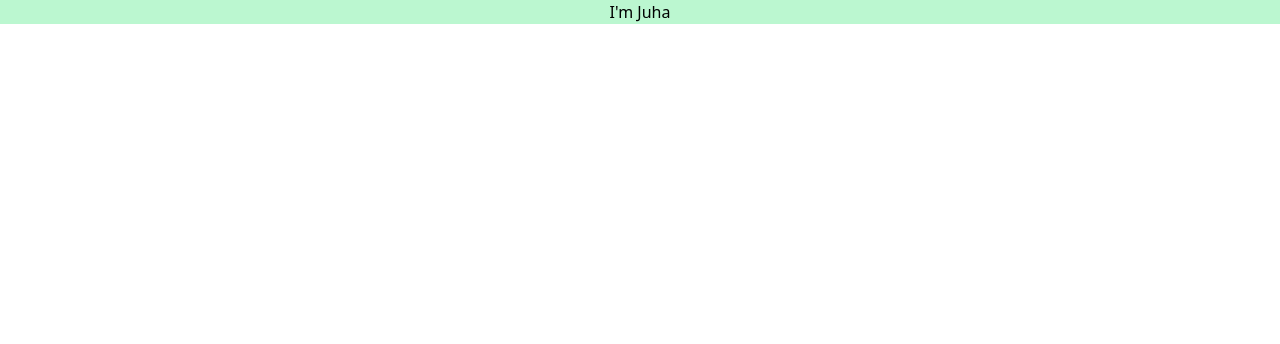
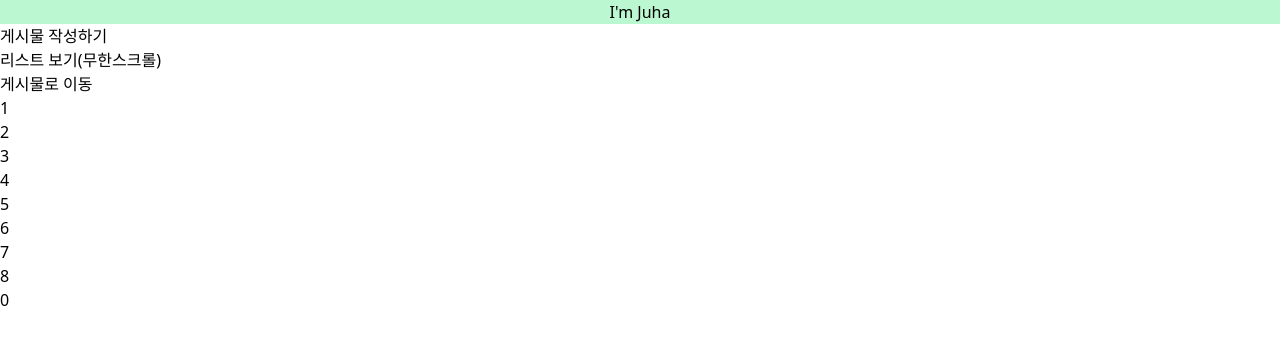
Before and after one commit to DND-Hackathon-DwD/Front-end, a React (Vite) app: page / in a window 1280 px wide. Shown: the top 344 px of the page. Built offline with nearby package versions, Linux system fonts and the light colour scheme.

Commit message:
[feat] router 세팅

```diff
--- a/package.json
+++ b/package.json
@@ -15,6 +15,7 @@
     "postcss": "^8.4.38",
     "react": "^18.2.0",
     "react-dom": "^18.2.0",
+    "react-router-dom": "^6.23.1",
     "tailwindcss": "^3.4.3"
   },
   "devDependencies": {
--- a/src/App.jsx
+++ b/src/App.jsx
@@ -1,7 +1,12 @@
+import { RouterProvider } from 'react-router-dom'
+import router from './routes/routes'
+
 function App() {
   return (
     <main>
-      <h1 className="w-full flex justify-center bg-green-200">I'm Juha</h1>
+      <div className="mobileContainer">
+        <RouterProvider router={router} />
+      </div>
     </main>
   )
 }
--- /dev/null
+++ b/src/pages/[contentsId]/Contents.jsx
@@ -0,0 +1,11 @@
+import { useParams } from 'react-router-dom'
+
+export default function Contents() {
+  const { id } = useParams()
+
+  return (
+    <div>
+      <h2>게시글 ID: {id}</h2>
+    </div>
+  )
+}
--- /dev/null
+++ b/src/pages/contentsList/ContentsList.jsx
@@ -0,0 +1,3 @@
+export default function ContentsList() {
+  return <div>contentsList</div>
+}
--- /dev/null
+++ b/src/pages/home/Home.jsx
@@ -0,0 +1,25 @@
+import { Link } from 'react-router-dom'
+
+export default function Home() {
+  const sample = [1, 2, 3, 4, 5, 6, 7, 8, 0]
+
+  return (
+    <>
+      <h1 className="w-full flex justify-center bg-green-200">I'm Juha</h1>
+      <Link to="/posting">
+        <div>게시물 작성하기</div>
+      </Link>
+      <Link to="/contents-list">
+        <div>리스트 보기(무한스크롤)</div>
+      </Link>
+      <div>게시물로 이동</div>
+      {sample.map((contentsId) => {
+        return (
+          <Link key={contentsId} to={`/${contentsId}`}>
+            <div>{contentsId}</div>
+          </Link>
+        )
+      })}
+    </>
+  )
+}
--- /dev/null
+++ b/src/pages/posting/Posting.jsx
@@ -0,0 +1,3 @@
+export default function Posting() {
+  return <div>posting</div>
+}
--- /dev/null
+++ b/src/routes/routes.jsx
@@ -0,0 +1,26 @@
+import { createBrowserRouter } from 'react-router-dom'
+import Home from '../pages/home/Home'
+import Posting from '../pages/posting/Posting'
+import Contents from '../pages/[contentsId]/Contents'
+import ContentsList from '../pages/contentsList/ContentsList'
+
+const router = createBrowserRouter([
+  {
+    path: '/',
+    element: <Home />,
+  },
+  {
+    path: '/posting',
+    element: <Posting />,
+  },
+  {
+    path: '/contents-list',
+    element: <ContentsList />,
+  },
+  {
+    path: '/:id',
+    element: <Contents />,
+  },
+])
+
+export default router
```
Also changed, not shown: 2 other files (tests, documents, lock files or other folders).
